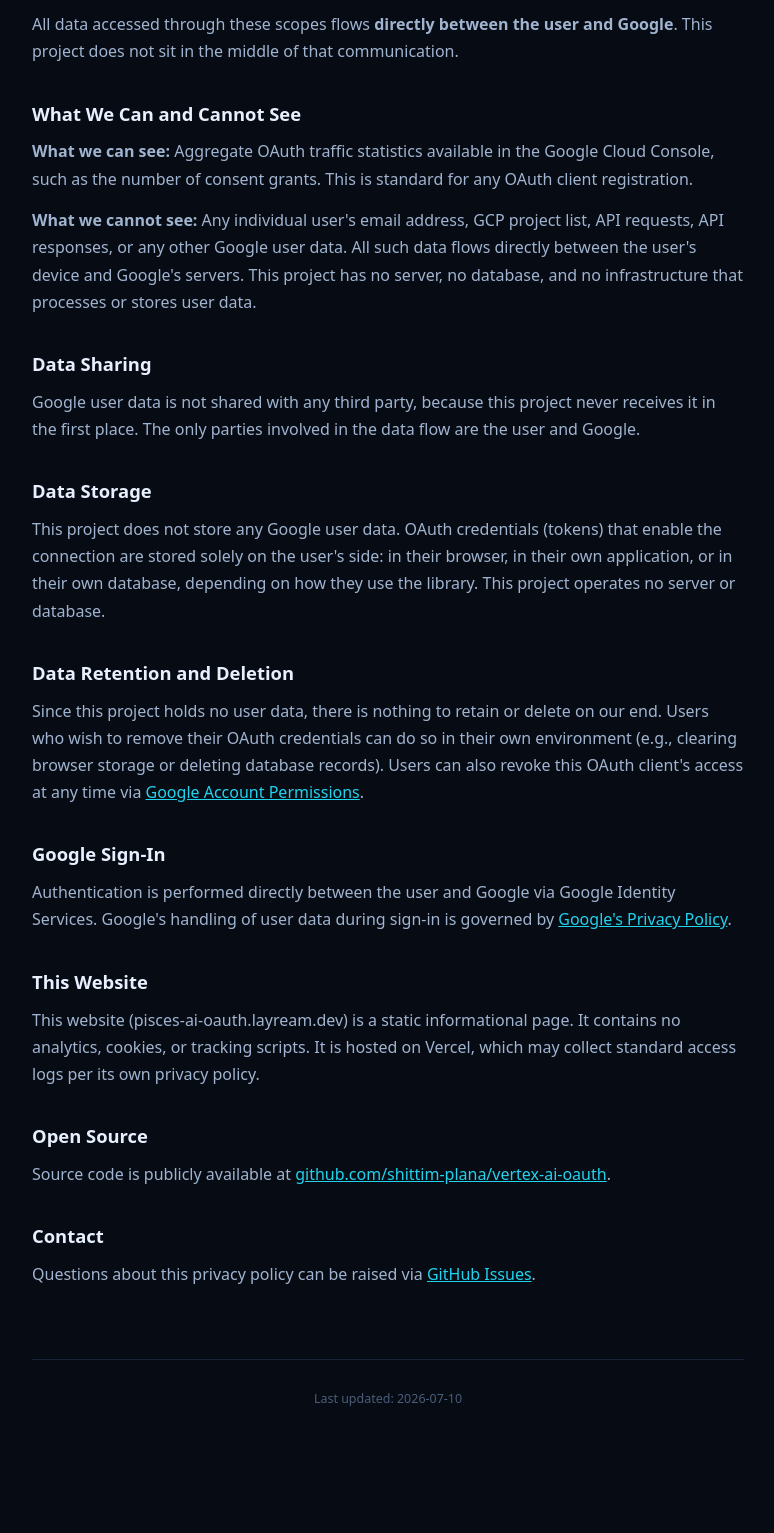
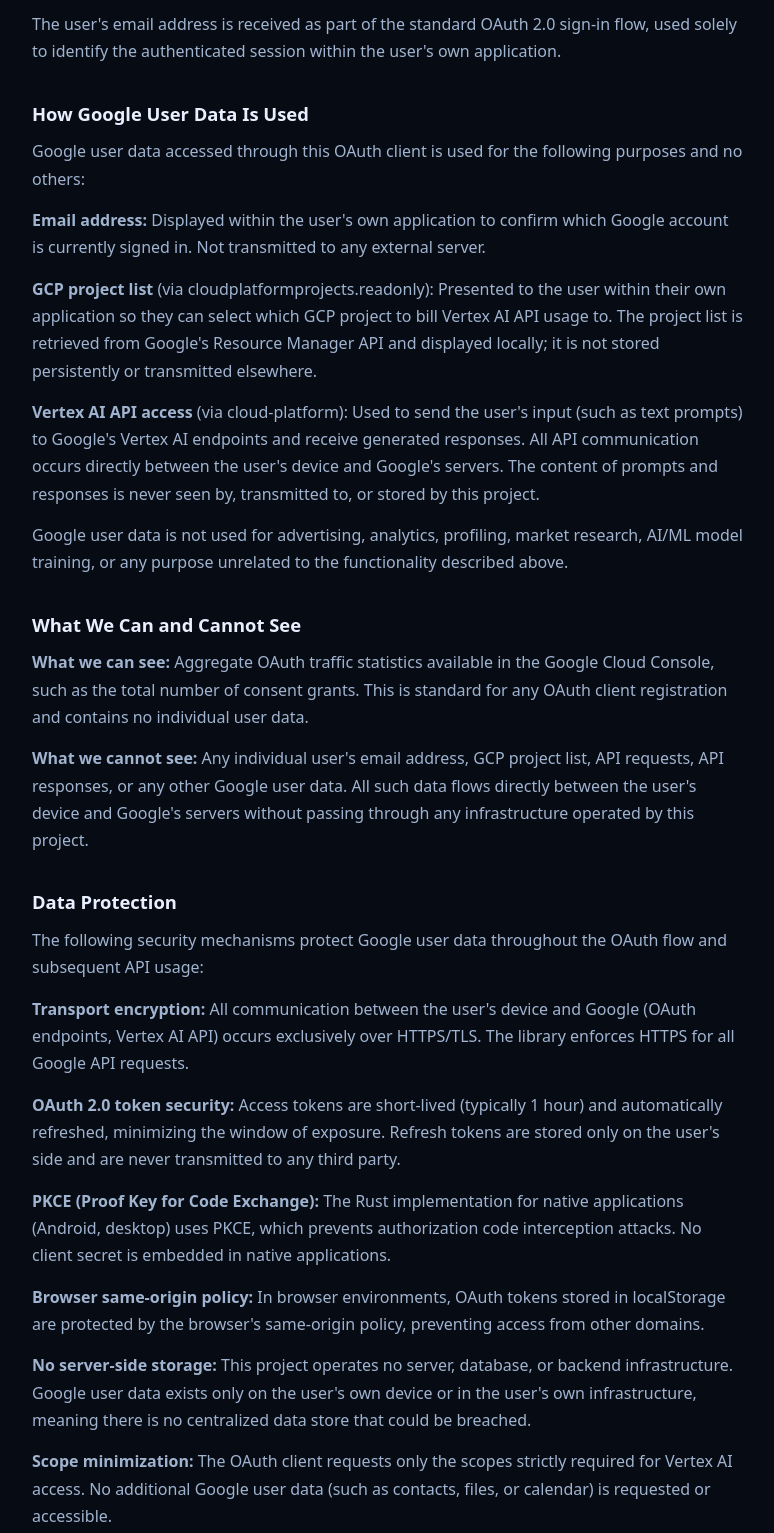
Before and after one commit to shittim-plana/vertex-ai-oauth, a website: page privacy.html in a window 1280 px wide. Shown: the part 641-2174 px from the top of the page, without its empty margins (252-1026 px from the left). Before the commit the page ends 2103 px from the top, so only its background shows below. Drawn offline with Linux system fonts and the light colour scheme.

Commit message:
docs: add explicit data use and protection disclosures

```diff
--- a/privacy.html
+++ b/privacy.html
@@ -46,28 +46,51 @@
 <p>When a user signs in through this OAuth client, the following Google user data is involved:</p>
 <p><strong>cloud-platform scope:</strong> Grants the user's own browser or application the ability to call Vertex AI APIs under the user's own GCP project. This is the minimum scope required by Google's Vertex AI API.</p>
 <p><strong>cloudplatformprojects.readonly scope:</strong> Allows the user's own browser or application to list the user's GCP projects (name and ID) so they can select which project to use.</p>
-<p>All data accessed through these scopes flows <strong>directly between the user and Google</strong>. This project does not sit in the middle of that communication.</p>
+<p>The user's email address is received as part of the standard OAuth 2.0 sign-in flow, used solely to identify the authenticated session within the user's own application.</p>
+</section>
+
+<section>
+<h2>How Google User Data Is Used</h2>
+<p>Google user data accessed through this OAuth client is used for the following purposes and no others:</p>
+<p><strong>Email address:</strong> Displayed within the user's own application to confirm which Google account is currently signed in. Not transmitted to any external server.</p>
+<p><strong>GCP project list</strong> (via cloudplatformprojects.readonly): Presented to the user within their own application so they can select which GCP project to bill Vertex AI API usage to. The project list is retrieved from Google's Resource Manager API and displayed locally; it is not stored persistently or transmitted elsewhere.</p>
+<p><strong>Vertex AI API access</strong> (via cloud-platform): Used to send the user's input (such as text prompts) to Google's Vertex AI endpoints and receive generated responses. All API communication occurs directly between the user's device and Google's servers. The content of prompts and responses is never seen by, transmitted to, or stored by this project.</p>
+<p>Google user data is not used for advertising, analytics, profiling, market research, AI/ML model training, or any purpose unrelated to the functionality described above.</p>
 </section>
 
 <section>
 <h2>What We Can and Cannot See</h2>
-<p><strong>What we can see:</strong> Aggregate OAuth traffic statistics available in the Google Cloud Console, such as the number of consent grants. This is standard for any OAuth client registration.</p>
-<p><strong>What we cannot see:</strong> Any individual user's email address, GCP project list, API requests, API responses, or any other Google user data. All such data flows directly between the user's device and Google's servers. This project has no server, no database, and no infrastructure that processes or stores user data.</p>
+<p><strong>What we can see:</strong> Aggregate OAuth traffic statistics available in the Google Cloud Console, such as the total number of consent grants. This is standard for any OAuth client registration and contains no individual user data.</p>
+<p><strong>What we cannot see:</strong> Any individual user's email address, GCP project list, API requests, API responses, or any other Google user data. All such data flows directly between the user's device and Google's servers without passing through any infrastructure operated by this project.</p>
+</section>
+
+<section>
+<h2>Data Protection</h2>
+<p>The following security mechanisms protect Google user data throughout the OAuth flow and subsequent API usage:</p>
+<p><strong>Transport encryption:</strong> All communication between the user's device and Google (OAuth endpoints, Vertex AI API) occurs exclusively over HTTPS/TLS. The library enforces HTTPS for all Google API requests.</p>
+<p><strong>OAuth 2.0 token security:</strong> Access tokens are short-lived (typically 1 hour) and automatically refreshed, minimizing the window of exposure. Refresh tokens are stored only on the user's side and are never transmitted to any third party.</p>
+<p><strong>PKCE (Proof Key for Code Exchange):</strong> The Rust implementation for native applications (Android, desktop) uses PKCE, which prevents authorization code interception attacks. No client secret is embedded in native applications.</p>
+<p><strong>Browser same-origin policy:</strong> In browser environments, OAuth tokens stored in localStorage are protected by the browser's same-origin policy, preventing access from other domains.</p>
+<p><strong>No server-side storage:</strong> This project operates no server, database, or backend infrastructure. Google user data exists only on the user's own device or in the user's own infrastructure, meaning there is no centralized data store that could be breached.</p>
+<p><strong>Scope minimization:</strong> The OAuth client requests only the scopes strictly required for Vertex AI access. No additional Google user data (such as contacts, files, or calendar) is requested or accessible.</p>
 </section>
 
 <section>
 <h2>Data Sharing</h2>
-<p>Google user data is not shared with any third party, because this project never receives it in the first place. The only parties involved in the data flow are the user and Google.</p>
+<p>Google user data is not shared with any third party. This project never receives Google user data, so there is no data to share. The only data exchange occurs directly between the user's device and Google's servers.</p>
 </section>
 
 <section>
 <h2>Data Storage</h2>
-<p>This project does not store any Google user data. OAuth credentials (tokens) that enable the connection are stored solely on the user's side: in their browser, in their own application, or in their own database, depending on how they use the library. This project operates no server or database.</p>
+<p>This project does not store any Google user data. OAuth credentials that enable the user's connection are stored solely on the user's side: in their browser's localStorage, in their own application memory, or in their own database (such as PostgreSQL), depending on how the library is integrated. The choice of storage and its security configuration are under the user's or integrating developer's control.</p>
 </section>
 
 <section>
 <h2>Data Retention and Deletion</h2>
-<p>Since this project holds no user data, there is nothing to retain or delete on our end. Users who wish to remove their OAuth credentials can do so in their own environment (e.g., clearing browser storage or deleting database records). Users can also revoke this OAuth client's access at any time via <a href="https://myaccount.google.com/permissions">Google Account Permissions</a>.</p>
+<p>Since this project holds no user data, there is nothing to retain or delete on our end. Users control their own data:</p>
+<p><strong>Browser:</strong> Clear the application's localStorage or use the host application's sign-out function.</p>
+<p><strong>Server/database integrations:</strong> Delete token records from the user's own database.</p>
+<p><strong>Google Account:</strong> Revoke this OAuth client's access at any time via <a href="https://myaccount.google.com/permissions">Google Account Permissions</a>, which immediately invalidates all issued tokens.</p>
 </section>
 
 <section>
@@ -91,7 +114,7 @@
 </section>
 
 </main>
-<footer class="foot">Last updated: 2026-07-10</footer>
+<footer class="foot">Last updated: 2026-07-11</footer>
 </div>
 </body>
 </html>
```
